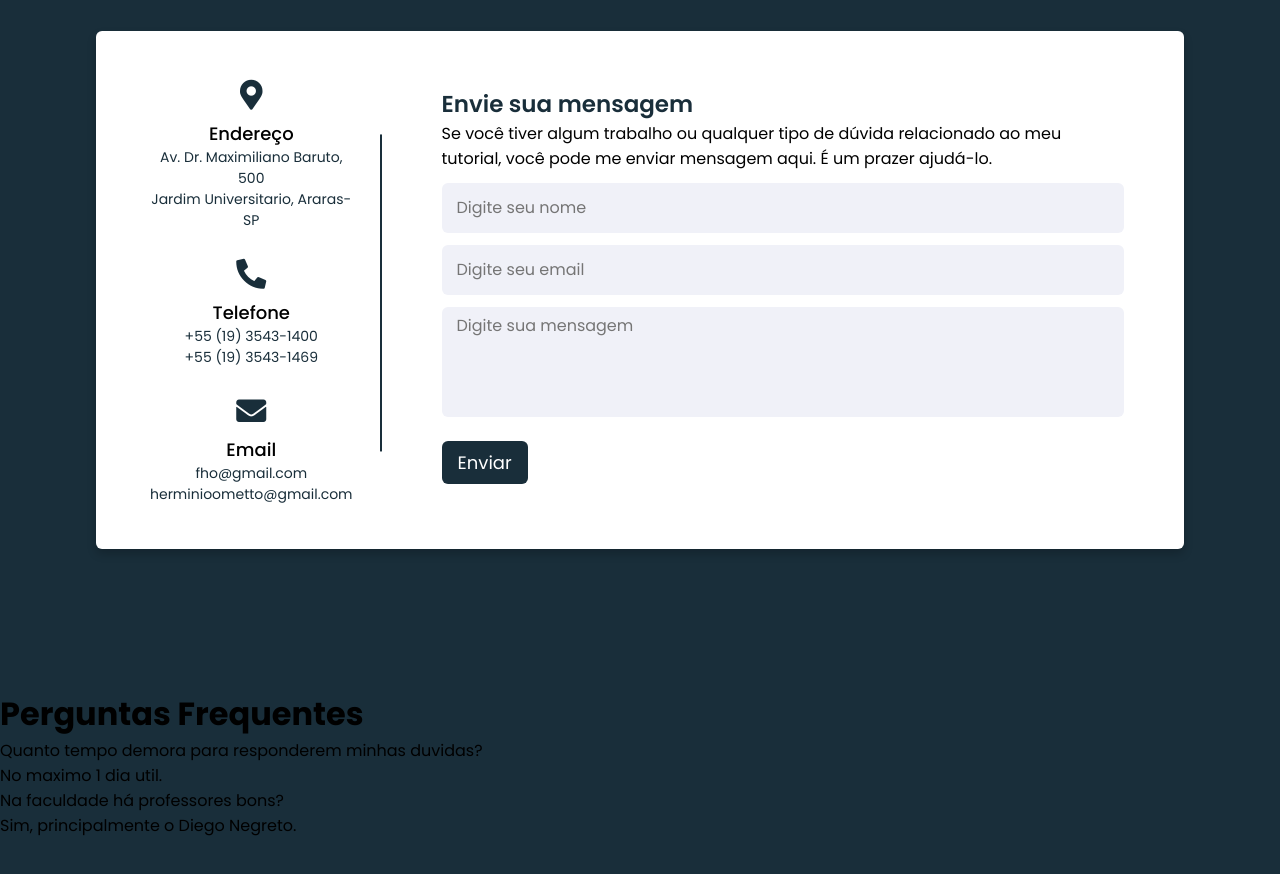
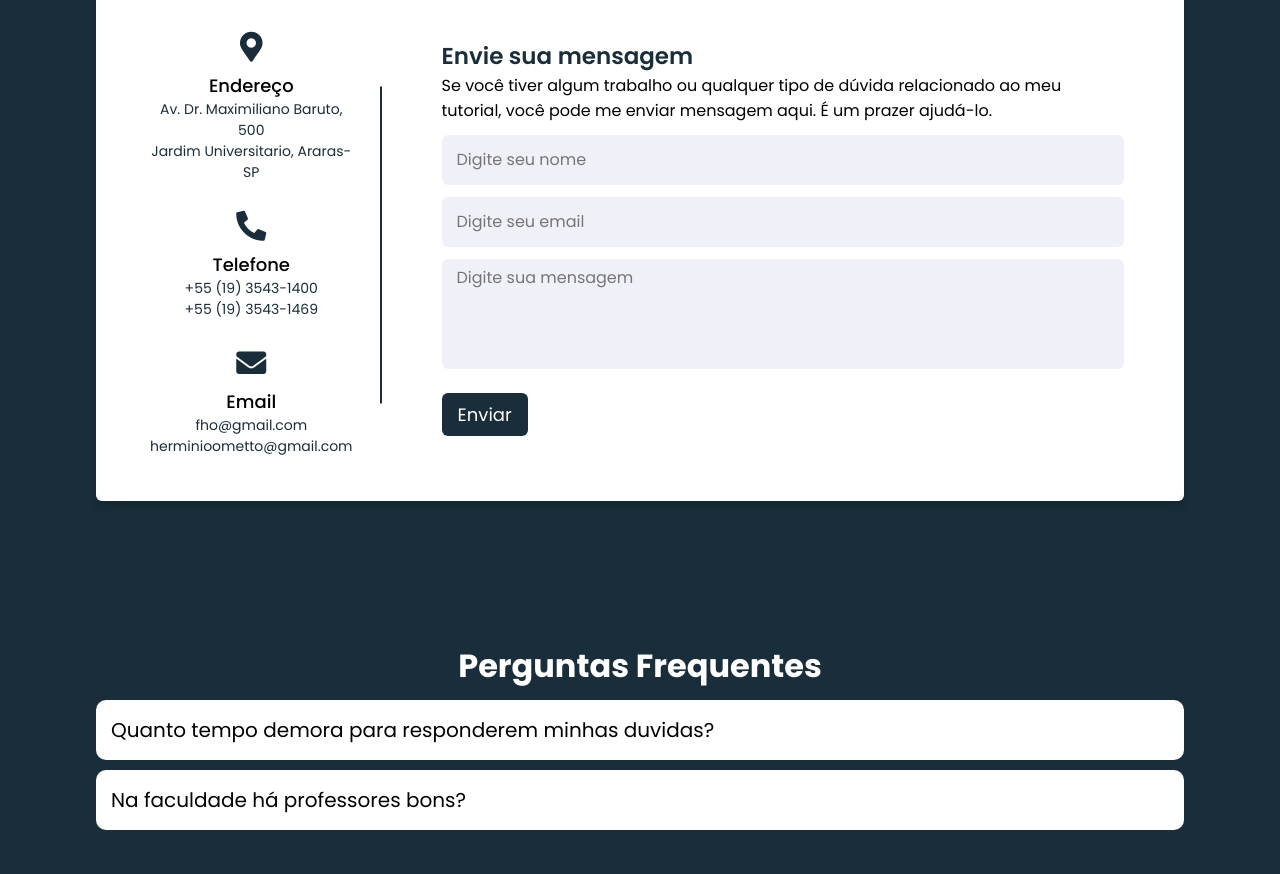
Before and after one commit to LuccaMenegatti/project-ProgramacaoWeb, a plain HTML site: page pages/faleConosco.html in a window 1280 px wide. Shown: the part 294-1168 px from the top of the page. Drawn offline with Linux system fonts and the light colour scheme.

Commit message:
update css

```diff
--- a/css/calendario.css
+++ b/css/calendario.css
@@ -1,7 +1,9 @@
+@import url("https://fonts.googleapis.com/css2?family=Poppins:wght@100;200;300;400;500;600;700;800;900&display=swap");
+
 *{
   padding: 0;
   margin: 0;
-  font-family: 'Lato', sans-serif;
+  font-family: "Poppins";
 }
 
 body{
@@ -182,7 +184,7 @@ h2{
   background-color: #f9f9f9;
 }
 
-footer{
+section{
   color:  #f1f1f1;
 }
 
--- a/css/faleConosco.css
+++ b/css/faleConosco.css
@@ -1,5 +1,5 @@
-/* Google Font CDN Link */
 @import url('https://fonts.googleapis.com/css2?family=Poppins:wght@200;300;400;500;600;700&display=swap');
+
 *{
   margin: 0;
   padding: 0;
@@ -22,7 +22,6 @@ body{
     align-items: center;
     margin-top: 3rem;
     width: 100%;
-    margin-bottom: 3rem;
   }
 
   .logo{
@@ -183,6 +182,46 @@ body{
 }
 .button input[type="button"]:hover{
   background :#284a5d;
+}
+
+.layout {
+  width: 85%;
+  margin: auto;
+}
+
+.layout h1{
+  text-align: center;
+  color: #fff;
+}
+
+.accordion {
+  padding: 10px;
+  margin-top: 10px;
+  margin-bottom: 10px;
+  background: #fff;
+  border-radius: 10px;
+}
+.accordion__question p {
+  margin: 5px;
+  padding: 0;
+  font-size: 20px;
+}
+.accordion__answer p {
+  margin: 5px;
+  padding: 10px;
+  font-size: large;
+  color: rgb(255, 255, 255);
+  background: #192e3a;
+  border-radius: 10px;
+}
+.accordion:hover {
+  cursor: pointer;
+}
+.accordion__answer {
+  display: none;
+}
+.accordion.active .accordion__answer {
+  display: block;
 }
 
 @media (max-width: 950px) {
--- a/css/tarefas.css
+++ b/css/tarefas.css
@@ -1,8 +1,10 @@
+@import url("https://fonts.googleapis.com/css2?family=Poppins:wght@100;200;300;400;500;600;700;800;900&display=swap");
+
 * {
     padding: 0;
     margin: 0;
     box-sizing: border-box;
-    font-family: Verdana;
+    font-family: "Poppins";
     color: #192e3a;
   }
 
```
